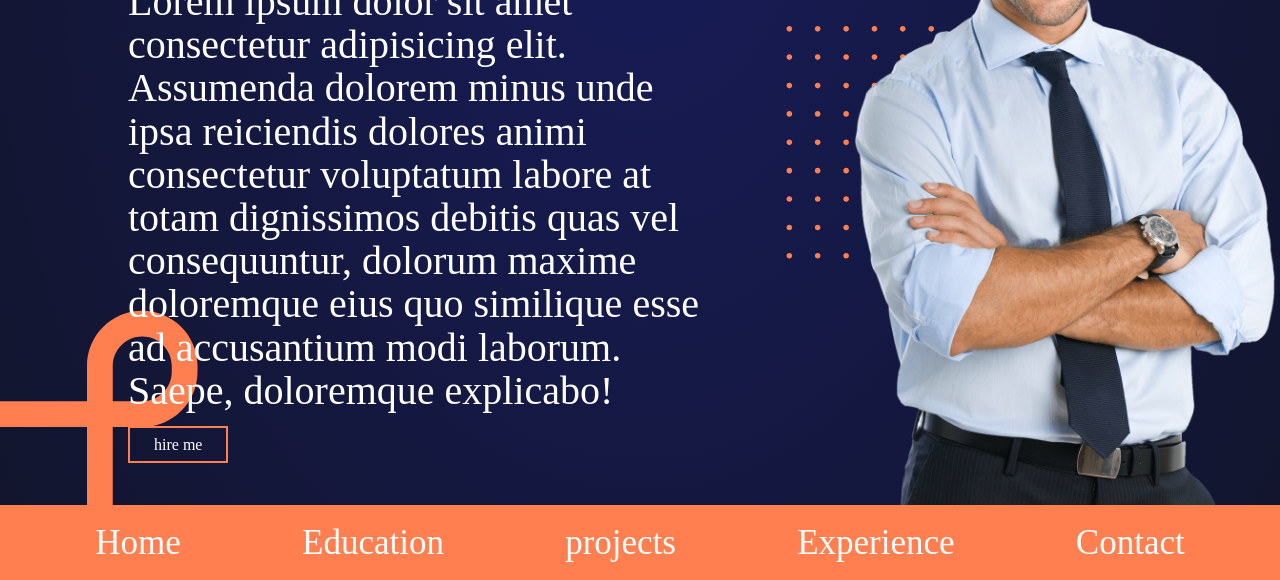
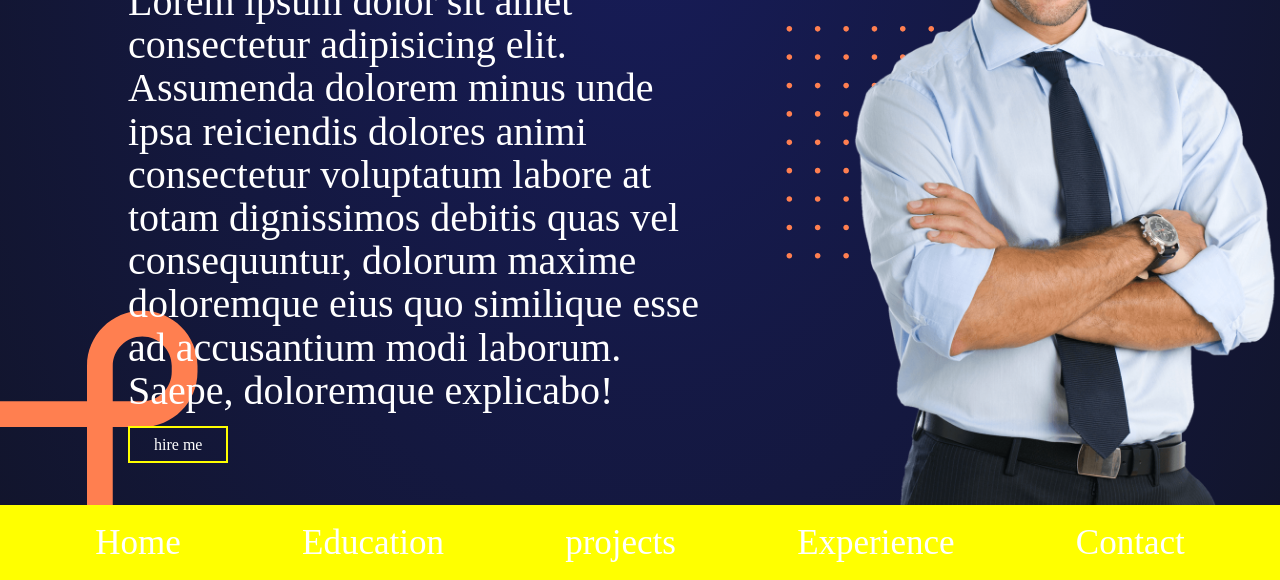
Before and after one commit to dnyanesh8709/cssportfolio, a plain HTML site: page index.html in a window 1280 px wide. Shown: the part 220-800 px from the top of the page. Drawn offline with Linux system fonts and the light colour scheme.

Commit message:
theme changed

```diff
--- a/index.html
+++ b/index.html
@@ -14,7 +14,7 @@
         }
 
         :root {
-            --theme: coral;
+            --theme: yellow;
         }
 
         .hero {
```
